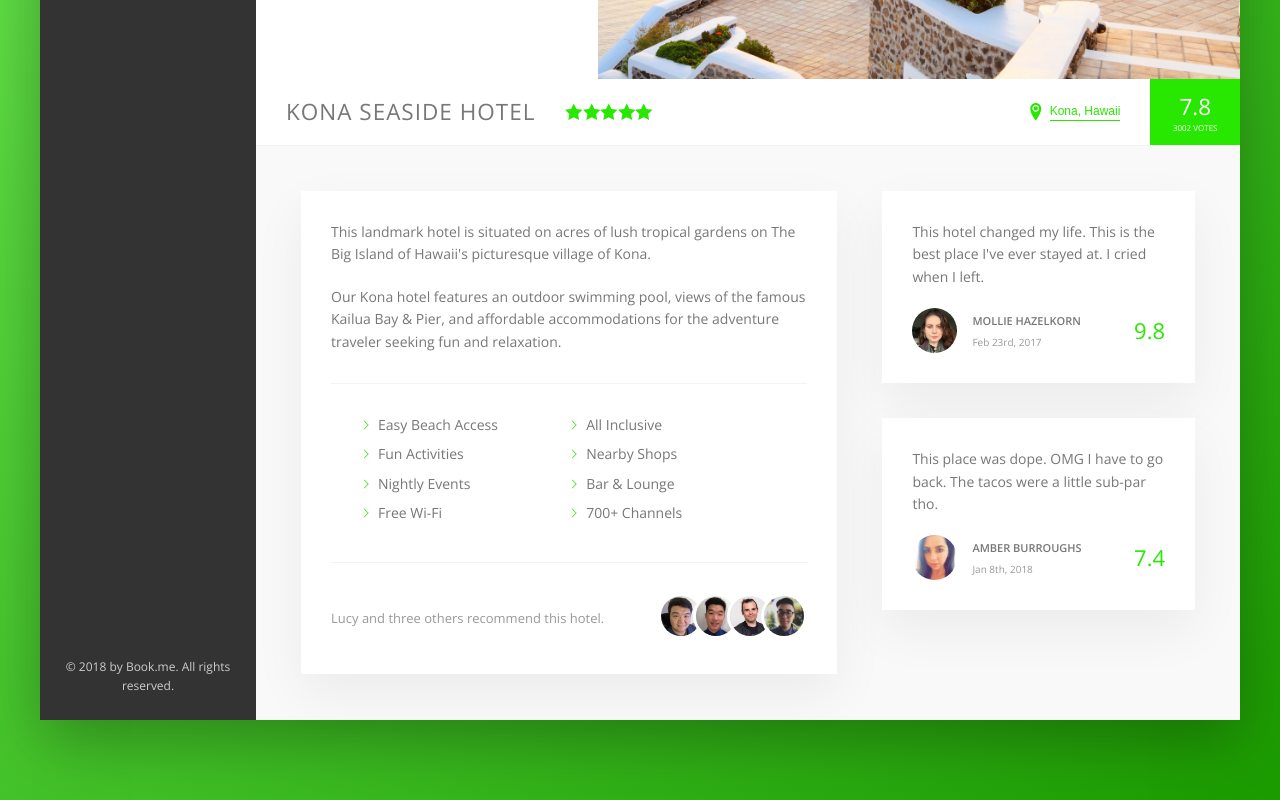
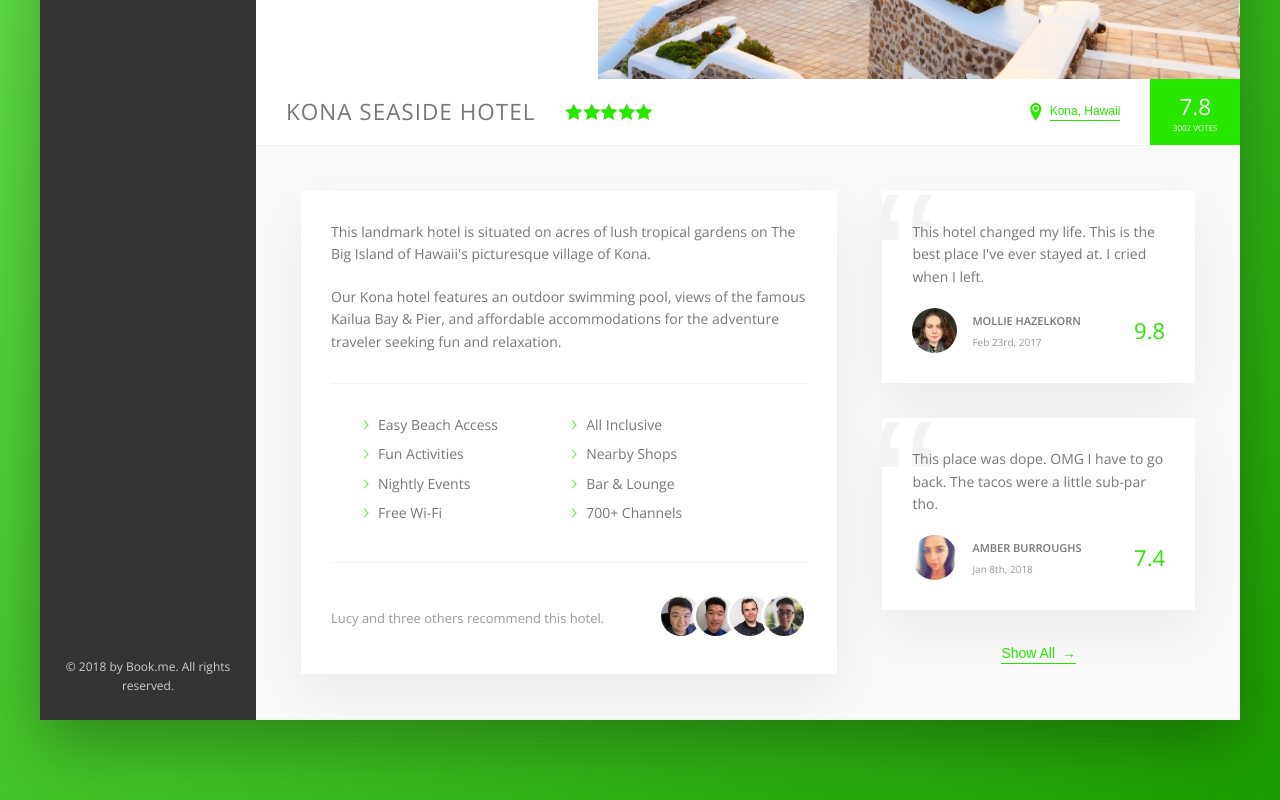
Before and after one commit to SashaPatsel/book.me, a website: page index.html in a window 1280 px wide. Shown: the part 456-1256 px from the top of the page. Drawn offline with nearby package versions, Linux system fonts and the light colour scheme.

Commit message:
finish reviews section

```diff
--- a/index.html
+++ b/index.html
@@ -189,6 +189,8 @@
 
                             </figcaption>
                         </figure>
+
+                        <button class="btn-inline">Show All <span>&rarr;</span> </button>
                     </div>
                 </div>
             </main>
--- a/sass/_components.scss
+++ b/sass/_components.scss
@@ -315,8 +315,17 @@
   cursor: pointer;
   transition: all .2s;
 
+  & span {
+    margin-left: .3rem;
+    transition: margin-left .2s;
+  }
+
   &:hover {
     color: var(--color-grey-dark-1);
+
+    & span {
+      margin-left: .8rem;
+    }
   }
 
   &:focus {
@@ -443,10 +452,13 @@
   box-shadow: var(--shadow-light);
   padding: 3rem;
   margin-bottom: 3.5rem;
-
+  position: relative;
+  overflow: hidden;
 
   &__text {
     margin-bottom: 2rem;
+    z-index: 11;
+    position: relative;
   }
 
 
@@ -487,6 +499,18 @@
     font-size: 2.2rem;
     font-weight: 300;
   }
+
+  &::before {
+    content: "\201C";
+    position: absolute;
+    z-index: 1;
+    top: -2.75rem;
+    left: -1rem;
+    line-height: 1;
+    font-size: 20rem;
+    color: var(--grey-light-2);
+    font-family: sans-serif;
+  }
 }
 
 
--- a/sass/_layout.scss
+++ b/sass/_layout.scss
@@ -56,4 +56,7 @@
 
 .user-reviews {
   flex: 1;
+  display: flex;
+  flex-direction: column;
+  align-items: center;
 }
```
Also changed, not shown: css/style.css.
